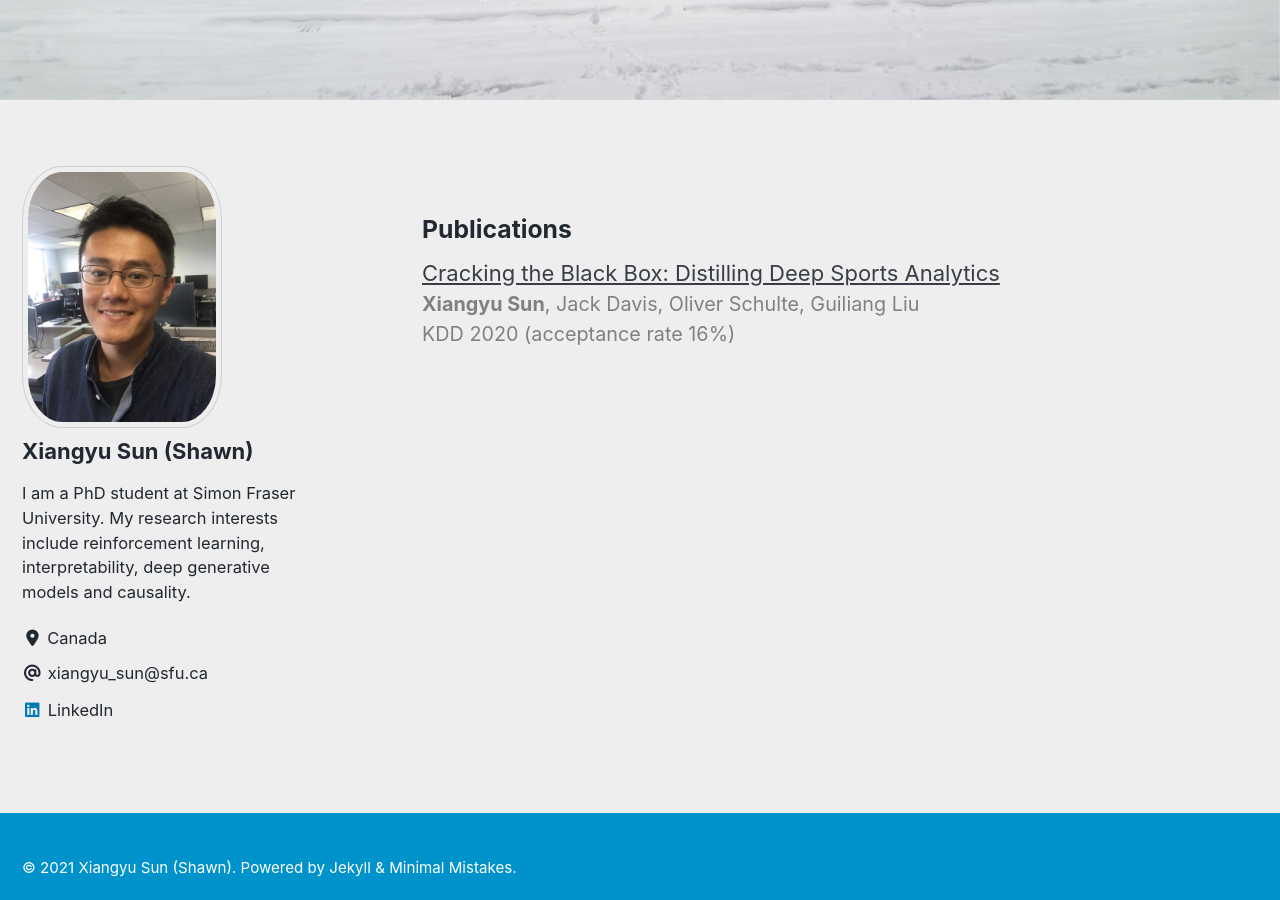
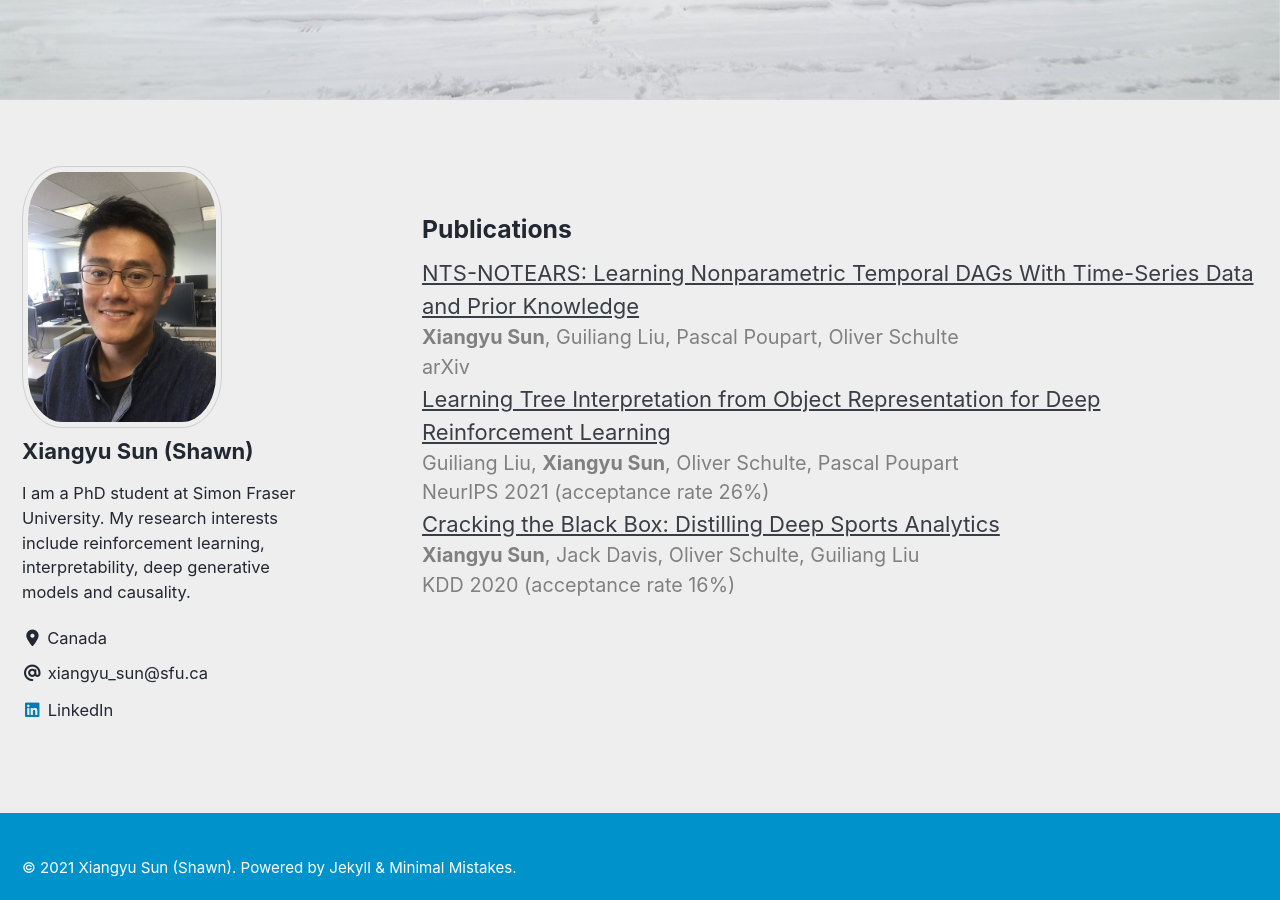
Before and after one commit to xiangyu-sun-789/xiangyu-sun-789.github.io, a Jekyll site: the page built from index.html, in a window 1280 px wide and 900 px high, scrolled down 709 px. Built offline with Jekyll 4.4.1, drawn with Linux system fonts in a browser that asks for light colours; cached includes are drawn as plain includes; nearby versions of some CDN libraries; the list of posts is cut into pages by our own code.

Commit message:
add more papers

```diff
--- a/_layouts/home.html
+++ b/_layouts/home.html
@@ -5,6 +5,19 @@ layout: archive
 {{ content }}
 
 <h3>Publications</h3>
+
+<div>
+  <a href="https://arxiv.org/pdf/2109.04286.pdf">NTS-NOTEARS: Learning Nonparametric Temporal DAGs With Time-Series Data and Prior Knowledge</a>
+  <div class="author_list"><b>Xiangyu Sun</b>, Guiliang Liu, Pascal Poupart, Oliver Schulte</div>
+  <div class="publisher">arXiv</div>
+</div>
+
+<div>
+  <a href="https://papers.nips.cc/paper/2021/file/a35fe7f7fe8217b4369a0af4244d1fca-Paper.pdf">Learning Tree Interpretation from Object Representation for Deep Reinforcement Learning</a>
+  <div class="author_list">Guiliang Liu, <b>Xiangyu Sun</b>, Oliver Schulte, Pascal Poupart</div>
+  <div class="publisher">NeurIPS 2021 (acceptance rate 26%)</div>
+</div>
+
 <div>
   <a href="https://arxiv.org/abs/2006.04551">Cracking the Black Box: Distilling Deep Sports Analytics</a>
   <div class="author_list"><b>Xiangyu Sun</b>, Jack Davis, Oliver Schulte, Guiliang Liu</div>
```
